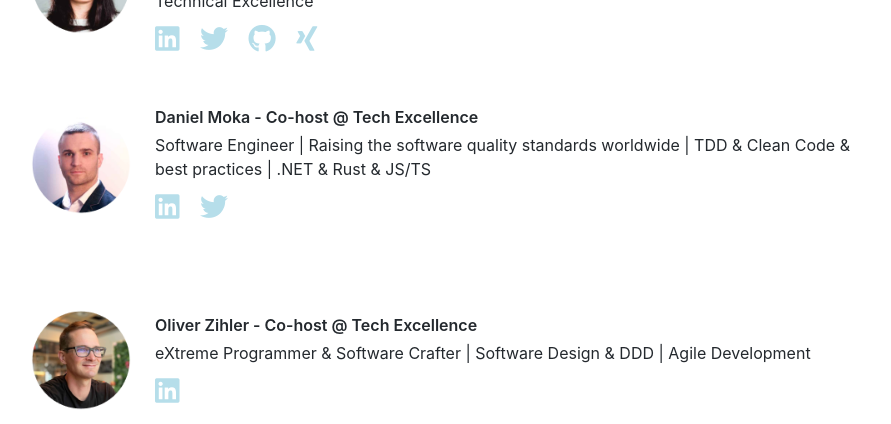
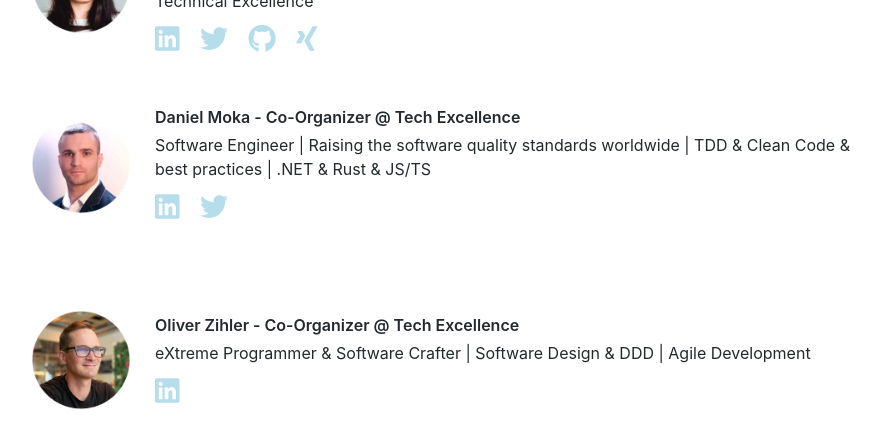
Before and after one commit to techexcellenceio/community, a Jekyll site: the page built from index.html, in a window 1280 px wide and 900 px high, scrolled down 3949 px. Shown: the part 153-577 px from the top of the window, without its empty margins (119-1010 px from the left). Built offline with Jekyll 4.4.1, drawn with Linux system fonts in a browser that asks for light colours; nearby versions of some CDN libraries; comment, search, counter and statistics services are not loaded.

Commit message:
Update organizers.html

```diff
--- a/_includes/organizers.html
+++ b/_includes/organizers.html
@@ -57,7 +57,7 @@
 <div class="s-container">
     <img src="https://www.techexcellence.io/assets/img/daniel-moka.png" alt="daniel-moka" class="profile-img" width="100" height="100" />
     <div class="text-container">
-        <p class="p-title">Daniel Moka - Co-host @ Tech Excellence</p>
+        <p class="p-title">Daniel Moka - Co-Organizer @ Tech Excellence</p>
         <p class="p-about">
 
             Software Engineer | Raising the software quality standards worldwide | TDD & Clean Code & best practices | .NET & Rust & JS/TS
@@ -77,7 +77,7 @@
 <div class="s-container">
     <img src="https://www.techexcellence.io/assets/img/oliver-zihler.png" alt="oliver-zihler" class="profile-img" width="100" height="100" />
     <div class="text-container">
-        <p class="p-title">Oliver Zihler - Co-host @ Tech Excellence</p>
+        <p class="p-title">Oliver Zihler - Co-Organizer @ Tech Excellence</p>
         <p class="p-about">
 
             eXtreme Programmer & Software Crafter | Software Design & DDD | Agile Development
```
